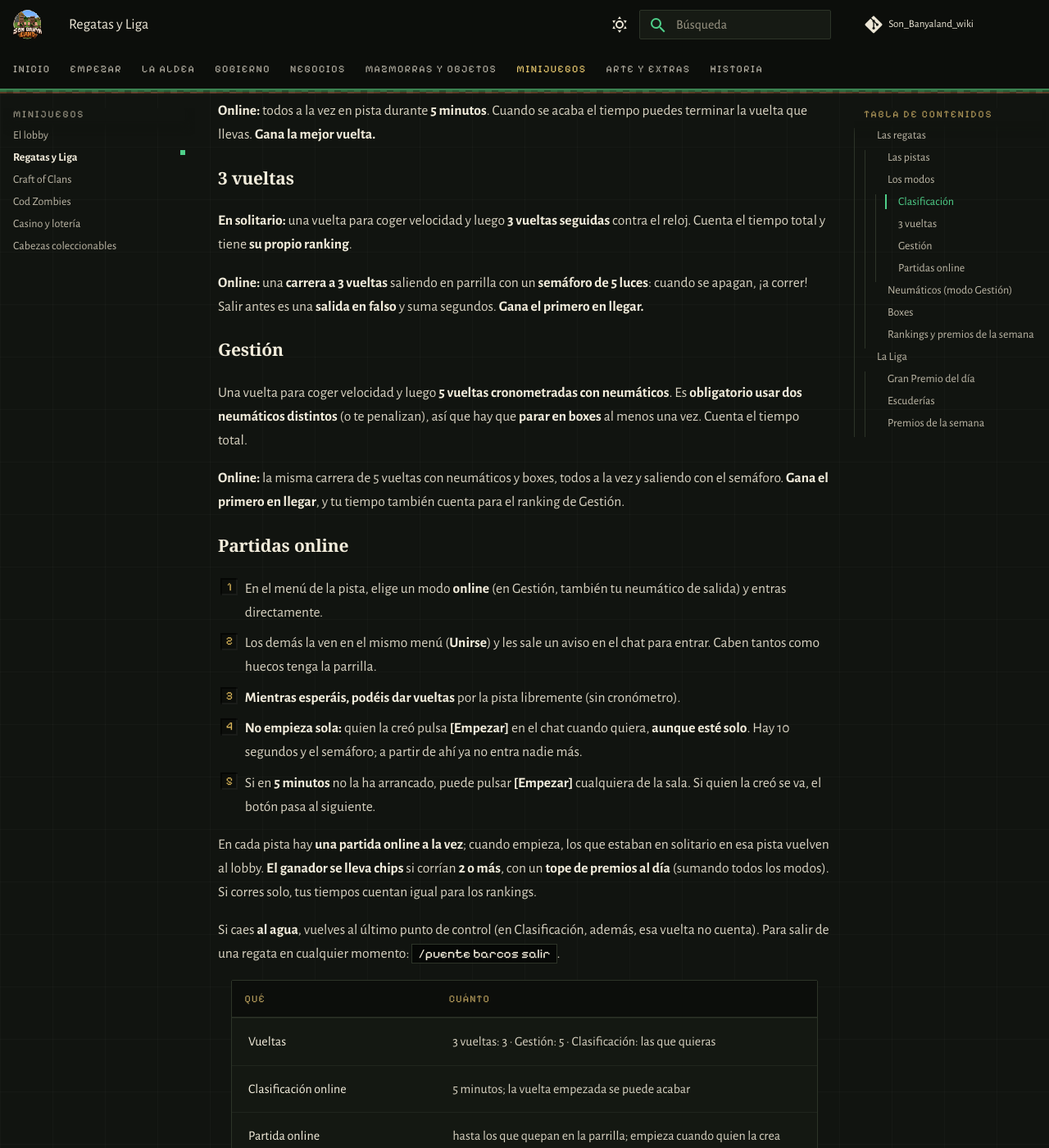
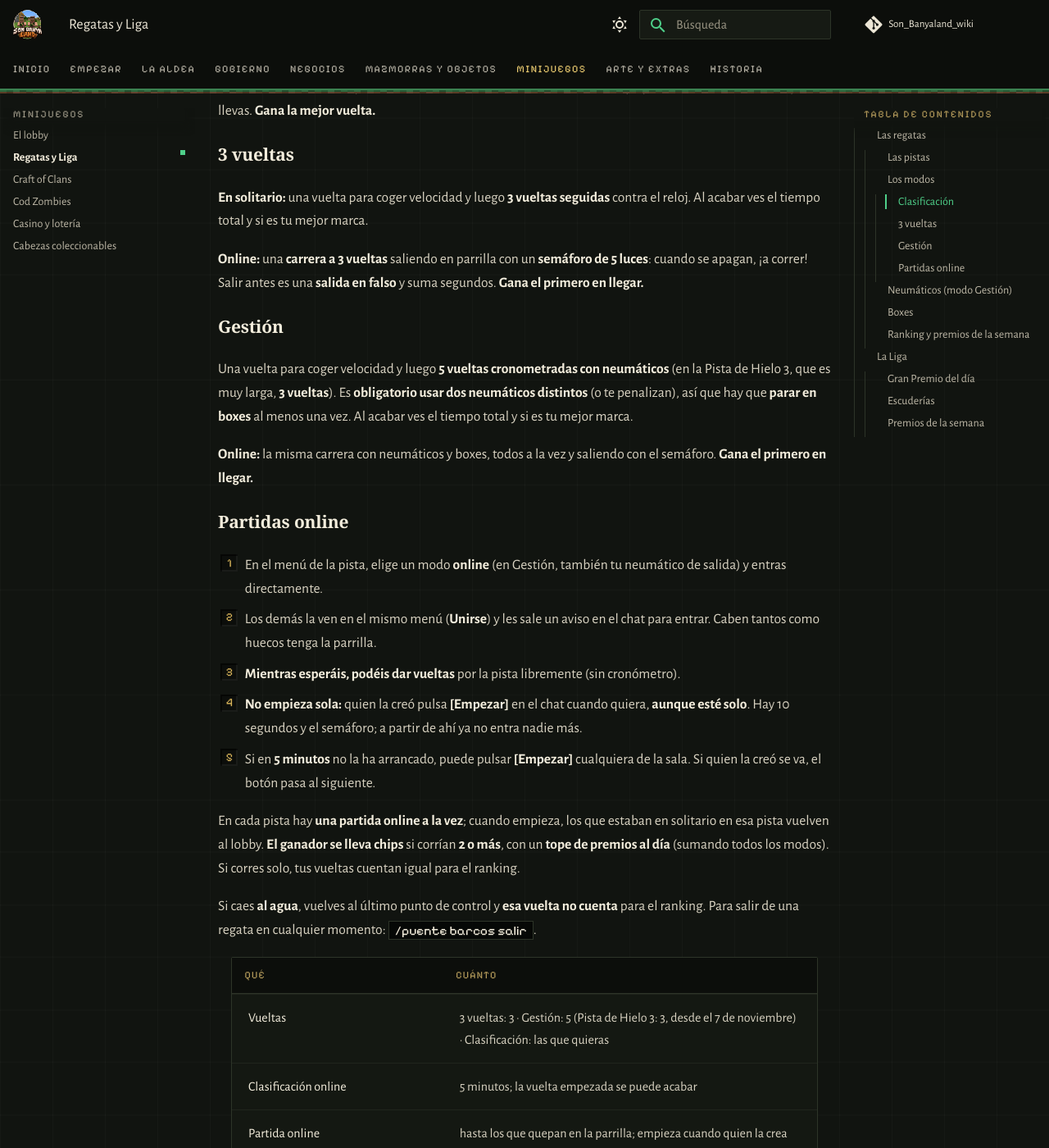
Before and after one commit to PigPilgrim/Son_Banyaland_wiki, an MkDocs documentation site: the page built from docs/regatas.md, in a window 1280 px wide and 1400 px high, scrolled down 1125 px. Shown: the whole window at 82% size. Built offline with MkDocs 1.6.1 and Material for MkDocs 9.7.7, drawn with Linux system fonts in a browser that asks for light colours; some web fonts are replaced; comment, search, counter and statistics services are not loaded; some of the changed text lies outside the part shown.

Commit message:
Regatas: un solo ranking por pista (vuelta más rápida en cualquier modo) y gestión de la Pista de Hielo 3 a 3 vueltas; Cod Zombies abierto como DEMO
Co-Authored-By: Claude Opus 5.5 <noreply@anthropic.com>

```diff
--- a/docs/_generado/regatas_numeros.md
+++ b/docs/_generado/regatas_numeros.md
@@ -1,11 +1,11 @@
 | Qué | Cuánto |
 |---|---|
-| Vueltas | 3 vueltas: 3 · Gestión: 5 · Clasificación: las que quieras |
+| Vueltas | 3 vueltas: 3 · Gestión: 5 (Pista de Hielo 3: 3, desde el 7 de noviembre) · Clasificación: las que quieras |
 | Clasificación online | 5 minutos; la vuelta empezada se puede acabar |
 | Partida online | hasta los que quepan en la parrilla; empieza cuando quien la crea pulsa [Empezar] (aunque esté solo), en 10 s; si en 5 min no lo hace, puede cualquiera de la sala |
 | Salida en falso (online, menos en Clasificación) | +5 s |
 | Gestión sin usar 2 neumáticos distintos | +20 s |
 | Ganar una partida online | 2 chips I + 1 por cada rival (como mucho 5 premios al día, sumando todos los modos) |
-| Top 3 de la semana (cada pista, en Clasificación, 3 vueltas y Gestión) | 1.º 16 chips I · 2.º 8 chips I · 3.º 4 chips I · y el 1.º, la copa de la pista |
+| Top 3 de la semana (cada pista: la vuelta más rápida, en cualquier modo) | 1.º 16 chips I · 2.º 8 chips I · 3.º 4 chips I · y el 1.º, la copa de la pista |
 | Parada en boxes | 4 teclas, 1 s para cada una |
 | Pinchazo seguro | entre el 100 % y el 115 % de desgaste |
--- a/docs/regatas.md
+++ b/docs/regatas.md
@@ -15,8 +15,7 @@ Hay tres modos, y cada uno se puede jugar **en solitario** o **online**.
 
 #### Clasificación
 
-Una vuelta para coger velocidad y, al pasar por meta, empiezan las **vueltas lanzadas**: cuenta **tu mejor
-vuelta**. Cada vuelta se divide en **3 sectores**, como en la Fórmula 1: **morado** = récord de la pista,
+Una vuelta para coger velocidad y, al pasar por meta, empiezan las **vueltas lanzadas**. Cada vuelta se divide en **3 sectores**, como en la Fórmula 1: **morado** = récord de la pista,
 **verde** = tu mejor marca, **amarillo** = más lento.
 
 **Online:** todos a la vez en pista durante **5 minutos**. Cuando se acaba el tiempo puedes terminar la vuelta que
@@ -24,20 +23,20 @@ llevas. **Gana la mejor vuelta.**
 
 #### 3 vueltas
 
-**En solitario:** una vuelta para coger velocidad y luego **3 vueltas seguidas** contra el reloj. Cuenta el tiempo
-total y tiene **su propio ranking**.
+**En solitario:** una vuelta para coger velocidad y luego **3 vueltas seguidas** contra el reloj. Al acabar ves el
+tiempo total y si es tu mejor marca.
 
 **Online:** una **carrera a 3 vueltas** saliendo en parrilla con un **semáforo de 5 luces**: cuando se apagan, ¡a
 correr! Salir antes es una **salida en falso** y suma segundos. **Gana el primero en llegar.**
 
 #### Gestión
 
-Una vuelta para coger velocidad y luego **5 vueltas cronometradas con neumáticos**. Es **obligatorio usar dos
-neumáticos distintos** (o te penalizan), así que hay que **parar en boxes** al menos una vez. Cuenta el tiempo
-total.
+Una vuelta para coger velocidad y luego **5 vueltas cronometradas con neumáticos** (en la Pista de Hielo 3, que es
+muy larga, **3 vueltas**). Es **obligatorio usar dos neumáticos distintos** (o te penalizan), así que hay que **parar
+en boxes** al menos una vez. Al acabar ves el tiempo total y si es tu mejor marca.
 
-**Online:** la misma carrera de 5 vueltas con neumáticos y boxes, todos a la vez y saliendo con el semáforo. **Gana
-el primero en llegar**, y tu tiempo también cuenta para el ranking de Gestión.
+**Online:** la misma carrera con neumáticos y boxes, todos a la vez y saliendo con el semáforo. **Gana el primero en
+llegar.**
 
 #### Partidas online
 
@@ -52,9 +51,9 @@ el primero en llegar**, y tu tiempo también cuenta para el ranking de Gestión.
 
 En cada pista hay **una partida online a la vez**; cuando empieza, los que estaban en solitario en esa pista
 vuelven al lobby. **El ganador se lleva chips** si corrían **2 o más**, con un **tope de premios al día** (sumando
-todos los modos). Si corres solo, tus tiempos cuentan igual para los rankings.
+todos los modos). Si corres solo, tus vueltas cuentan igual para el ranking.
 
-Si caes **al agua**, vuelves al último punto de control (en Clasificación, además, esa vuelta no cuenta). Para salir
+Si caes **al agua**, vuelves al último punto de control y **esa vuelta no cuenta** para el ranking. Para salir
 de una regata en cualquier momento: `/puente barcos salir`.
 
 --8<-- "_generado/regatas_numeros.md"
@@ -81,11 +80,18 @@ La **zona amarilla** (con partículas) es el foso de boxes:
 
 **El cronómetro no para**: cuanto más rápido pulses, más corta es la parada.
 
-### Rankings y premios de la semana
+### Ranking y premios de la semana
 
-En el lobby está el **ranking** de cada pista: el **top 10** de Clasificación, 3 vueltas y Gestión, de la semana
-y de siempre. **Al acabar la semana**, el top 3 de cada pista y modo cobra chips, y **el 1.º se lleva la copa de la pista**
-(una cabeza de trofeo; te llega cuando vuelves a la aldea).
+Cada pista tiene **un solo ranking: la vuelta más rápida** de cada uno, la hagas **en el modo que sea**
+(Clasificación, 3 vueltas o Gestión, en solitario u online). Se ve en el menú de la pista, en **Ranking**: el
+**top 10** de la semana y el de siempre.
+
+- Cuentan las **vueltas enteras**: de línea de meta a línea de meta. La de la salida en parrilla no cuenta.
+- Si caes al agua en esa vuelta, no cuenta.
+- Con **neumáticos blandos** nuevos el hielo va más rápido: el récord suele salir en Gestión.
+
+**Al acabar la semana**, el top 3 de cada pista cobra chips y **el 1.º se lleva la copa de la pista** (una cabeza de
+trofeo; te llega cuando vuelves a la aldea).
 
 Las regatas también cuentan para algunas [misiones del Pregonero](misiones.md).
 
```
Also changed, not shown: docs/minijuegos.md (+2 -2 lines), docs/pendientes.md (+2 -2 lines), docs/zombies.md (+3 -4 lines), generar.py (+8 -2 lines).
